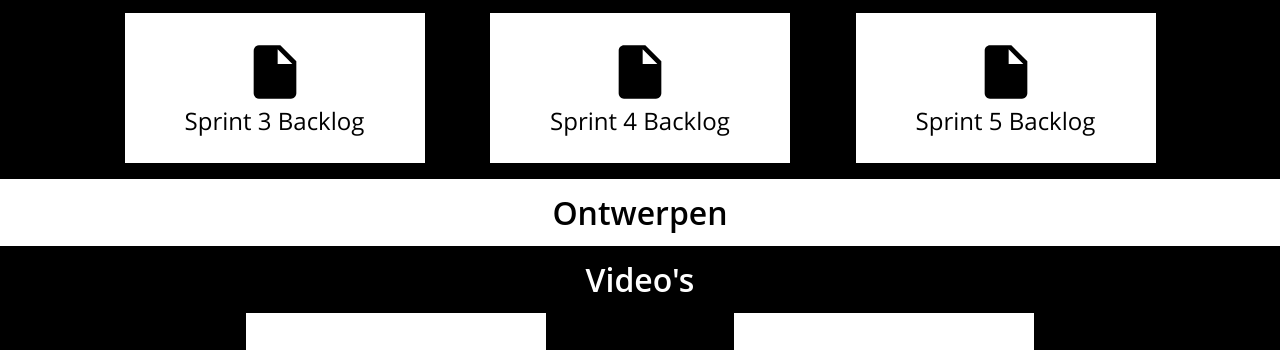
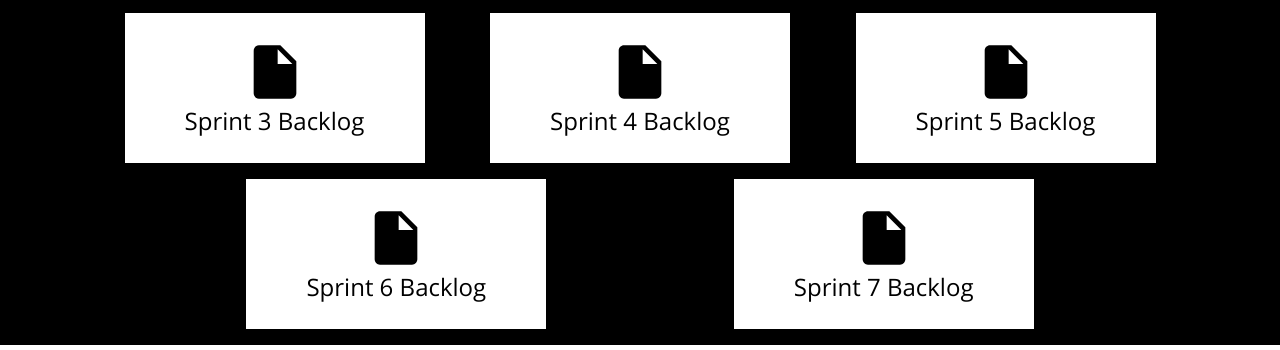
Before and after one commit to MidiRack/Website, a plain HTML site: page index.html in a window 1280 px wide. Shown: the part 1094-1444 px from the top of the page. Drawn offline with Linux system fonts and the light colour scheme; no server answers; a web font is replaced by a local one.

Commit message:
Added more scrum stuff

```diff
--- a/index.html
+++ b/index.html
@@ -158,6 +158,16 @@
 						<img class="svg" src="static/images/files.svg" />
 						<span>Sprint 5 Backlog</span>
 					</div>
+
+					<div class="item" href="static/files/sprintplanning6.pdf">
+						<img class="svg" src="static/images/files.svg" />
+						<span>Sprint 6 Backlog</span>
+					</div>
+
+					<div class="item" href="static/files/sprintplanning7.pdf">
+						<img class="svg" src="static/images/files.svg" />
+						<span>Sprint 7 Backlog</span>
+					</div>
 				</div>
 			</div>
 
```
Also changed, not shown: 3 other files.
